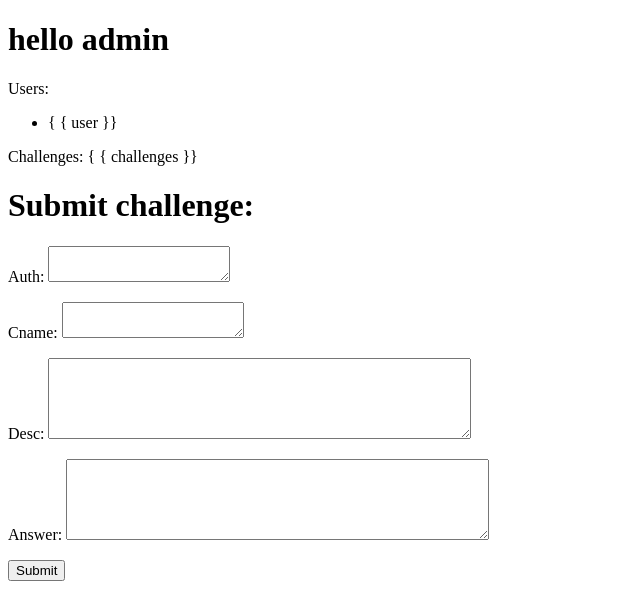
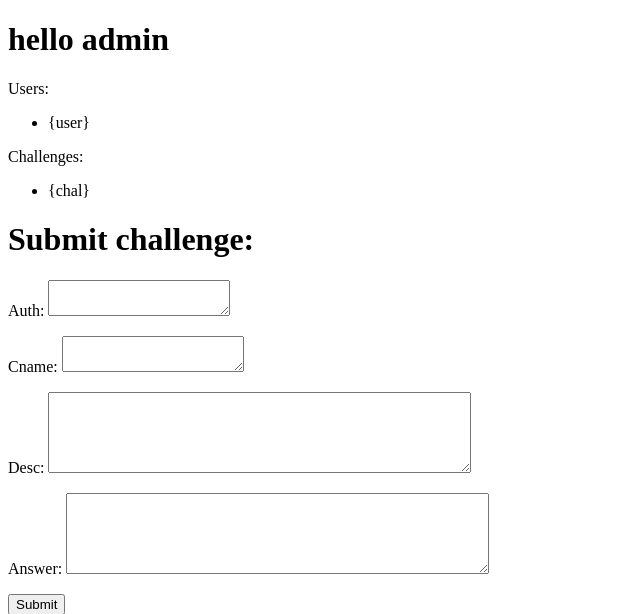
Before and after one commit to XSort-CS/asco-backend, a Flask app: template templates/admin.html in a window 1280 px wide. Shown: the top 614 px of the page, without its empty margins (0-640 px from the left). Run offline with Flask 3, Linux system fonts and the light colour scheme; the template is opened without the code that fills it: most values are stand-ins (such as "Sample title", 1, 10 or a date in 2020).

Commit message:
admin panel

```diff
--- a/templates/admin.html
+++ b/templates/admin.html
@@ -13,10 +13,15 @@
     <p>Users:</p>
         <ul>
         {% for user in users.keys() %}
-        <li>{ { user }}</li>
+        <li>{user}</li>
         {% endfor %}
         </ul>
-    <p>Challenges: { { challenges }}</p>
+    <p>Challenges:</p>
+        <ul>
+            {% for chal in challenges %}
+            <li>{chal}</li>
+            {% endfor %}
+            </ul>
     <h1>Submit challenge: </h1>
     <form action="{ { url_for('submit_challenge', _external=True) }}" method="POST">
         <p>Auth: <textarea name="auth" rows="2" cols="20"></textarea></p>
```
